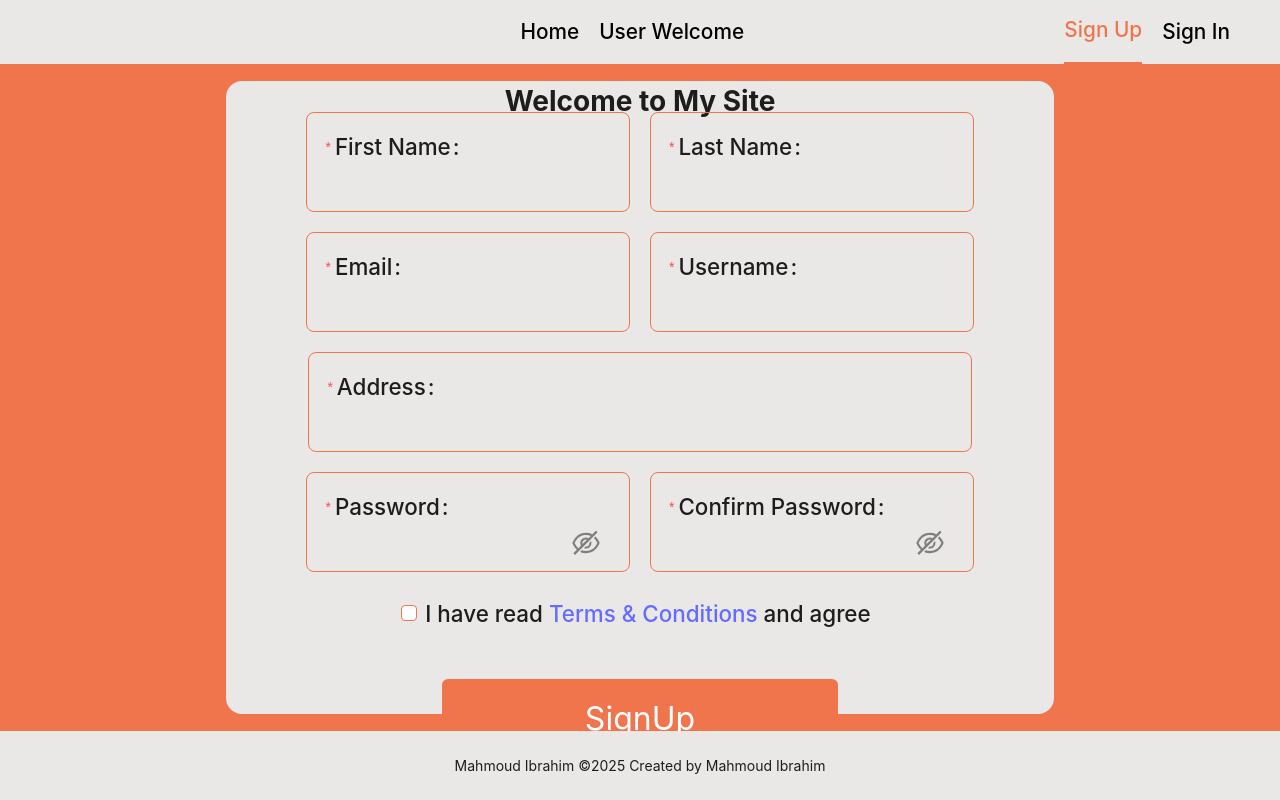
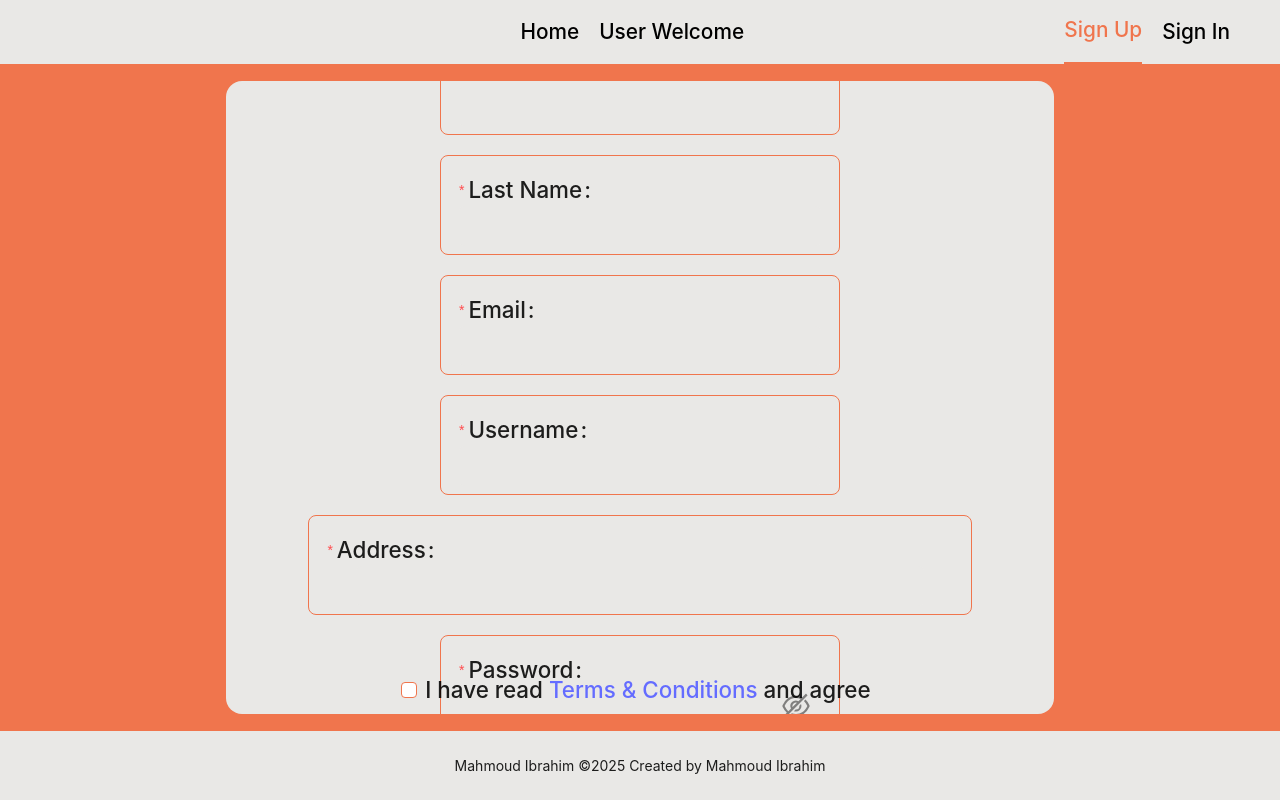
Before and after one commit to Mahmoudibrahim54/reactjs-nestjs-auth-app, a React (Vite) app in the folder portal/: page /sign-up in a window 1280 px wide. Built offline with nearby package versions, Linux system fonts and the light colour scheme.

Commit message:
[FRONTEND][WIP]: Wip

```diff
--- a/portal/src/components/MainLayout/MainLayout.scss
+++ b/portal/src/components/MainLayout/MainLayout.scss
@@ -9,6 +9,7 @@
     align-items: center;
     width: 100%;
     background-color: #e9e8e6;
+    // flex-wrap: wrap;
 
     .home-menu-items {
       display: flex;
@@ -19,6 +20,7 @@
       font-size: 1.3rem;
       font-weight: 500;
       cursor: pointer;
+      flex-wrap: wrap;
 
       :hover,
       :active {
@@ -36,6 +38,8 @@
       font-size: 1.3rem;
       font-weight: 500;
       cursor: pointer;
+      flex-wrap: wrap;
+
       :hover,
       :active {
         color: #f0754d;
--- a/portal/src/pages/Home/Home.tsx
+++ b/portal/src/pages/Home/Home.tsx
@@ -5,7 +5,7 @@ import { NavLink } from 'react-router';
 export const Home: FC = () => {
   return (
     <div className="home-page-wrapper">
-      <h1 className="home-page-welcome">Welcome to my Home Page</h1>
+      <h1 className="home-page-welcome">Welcome to My Home Page</h1>
       <NavLink to="/login" className="home-page-button">
         Sign In
       </NavLink>
--- a/portal/src/pages/Login/Login.scss
+++ b/portal/src/pages/Login/Login.scss
@@ -10,6 +10,8 @@
   background-color: #e9e8e6;
   padding: 20px 0;
   box-sizing: unset;
+  min-width: 600px;
+  min-height: 620px;
   .login-form {
     width: 100%;
     display: flex;
--- a/portal/src/pages/SignUp/SignUp.scss
+++ b/portal/src/pages/SignUp/SignUp.scss
@@ -1,6 +1,7 @@
 .sign-up-page-wrapper {
   height: 95%;
   width: 70%;
+  min-width: 600px;
   border-radius: 16px;
   display: flex;
   flex-direction: column;
@@ -8,6 +9,7 @@
   align-items: center;
   background-color: #e9e8e6;
   padding: 20px 010px 0;
+  overflow-y: scroll;
 
   .sign-up-form {
     width: 100%;
@@ -28,6 +30,7 @@
       .sign-up-form-item-wrapper,
       .sign-up-address-wrapper {
         width: 40%;
+        min-width: 400px;
         font-weight: 500;
         border: 1px solid #f0754d;
         border-radius: 8px;
```
